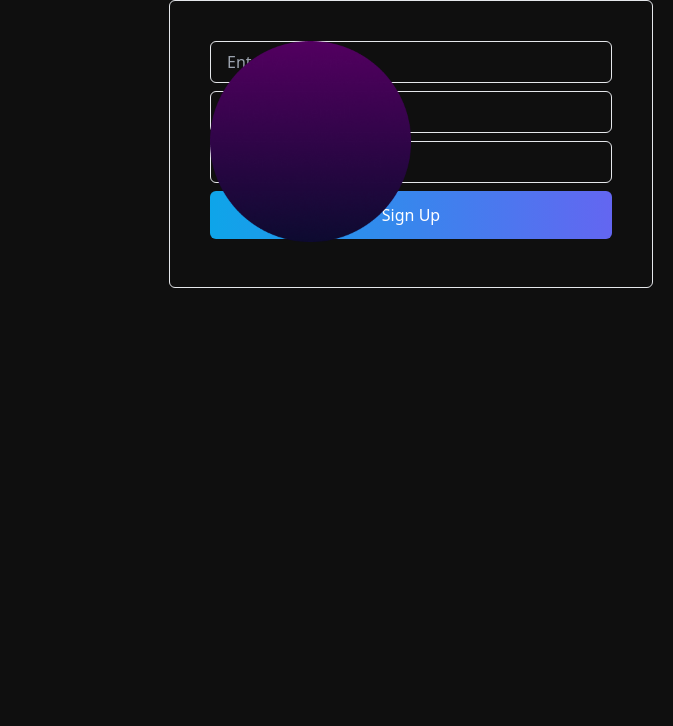
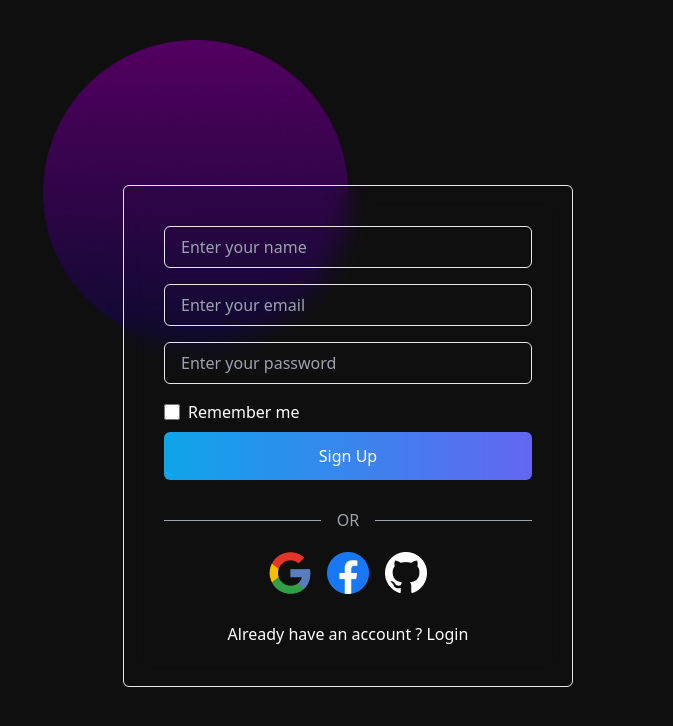
Before and after one commit to wdridoy11/sign-up-page-design, a plain HTML site: page index.html in a window 1280 px wide. Shown: the whole page, without its empty margins (607-1280 px from the left). Drawn offline with nearby package versions, Linux system fonts and the light colour scheme.

Commit message:
social media icon added

```diff
--- a/index.html
+++ b/index.html
@@ -7,24 +7,26 @@
     <title>Sign up page design</title>
     <script src="https://cdn.tailwindcss.com"></script>
 </head>
-<body>
+<body class="bg-[#0F0F0F]">
     <!-- sign up section start -->
-    <section class="w-full h-screen bg-[#0F0F0F]">
+    <section>
         <div class="container mx-auto px-5">
-            <div class="grid grid-cols-5 gap-5">
-                <div class="col-span-3">
+            <div class="grid grid-cols-2 gap-5 py-10">
+                <div class="">
 
                 </div>
-                <div class="col-span-2 border p-10 rounded-md">
-                    <div class="relative col-span-3">
-                        <img class="absolute top-0 w-1/2" src="./images/Ellipse 1.png" alt="">
+                <!-- sign up form and image -->
+                <div>
+                    <div>
+                        <img class="w-1/2" src="./images/Ellipse 1.png" alt="">
                     </div>
-                    <form class="">
+                    <div class="border p-10 rounded-md -mt-40 backdrop-blur-md mx-20">
+                        <form>
                             <input
                                 type="text"
                                 name="name"
                                 id="name"
-                            class="w-full py-2 px-4 bg-transparent border mb-2 rounded-md"
+                                class="w-full py-2 px-4 bg-transparent border mb-4 rounded-md"
                                 placeholder="Enter your name"
                                 required
                             >
@@ -32,7 +34,7 @@
                                 type="email"
                                 name="email"
                                 id="email"
-                            class="w-full py-2 px-4 bg-transparent border mb-2 rounded-md"
+                                class="w-full py-2 px-4 bg-transparent border mb-4 rounded-md"
                                 placeholder="Enter your email"
                                 required
                             >
@@ -40,16 +42,46 @@
                                 type="password"
                                 name="password"
                                 id="password"
-                            class="w-full py-2 px-4 bg-transparent border mb-2 rounded-md"
+                                class="w-full py-2 px-4 bg-transparent border mb-4 rounded-md"
                                 placeholder="Enter your password"
                                 required
                             >
+                            <div class="flex items-center gap-2 mb-2">
+                                <input
+                                    type="checkbox"
+                                    name="checkbox"
+                                    id="checkbox"
+                                    class="accent-[#D27EEF] h-4 w-4"
+                                >
+                                <p class="text-white text-base">Remember me</p>
+                            </div>
                             <input
                                 type="submit"
                                 class="w-full py-3 px-4 text-white cursor-pointer mb-2 rounded-md bg-gradient-to-r from-sky-500 to-indigo-500"
                                 value="Sign Up"
                             >
                         </form>
+                        <!-- divider -->
+                        <div class="relative flex py-5 items-center">
+                            <div class="flex-grow border-t border-gray-400"></div>
+                            <span class="flex-shrink mx-4 text-gray-400">OR</span>
+                            <div class="flex-grow border-t border-gray-400"></div>
+                        </div>
+                        <!-- social media -->
+                        <div class="text-center mx-auto flex gap-4 justify-center mb-7">
+                            <a href="">
+                                <img class="" src="./images/devicon_google.png" alt="">
+                            </a>
+                            <a href="">
+                                <img src="./images/logos_facebook.png" alt="">
+                            </a>
+                            <a href="">
+                                <img src="./images/bi_github.png" alt="">
+                            </a>
+                        </div>
+                        <p class="text-white text-base text-center">Already have an account ? <a href="#">Login</a></p>
+                    </div>
+
                 </div>
             </div>
         </div>
```
Also changed, not shown: images/bi_github.png (added), images/devicon_google.png (added), images/logos_facebook.png (added). Lines whose indentation alone changed are shown as unchanged.
